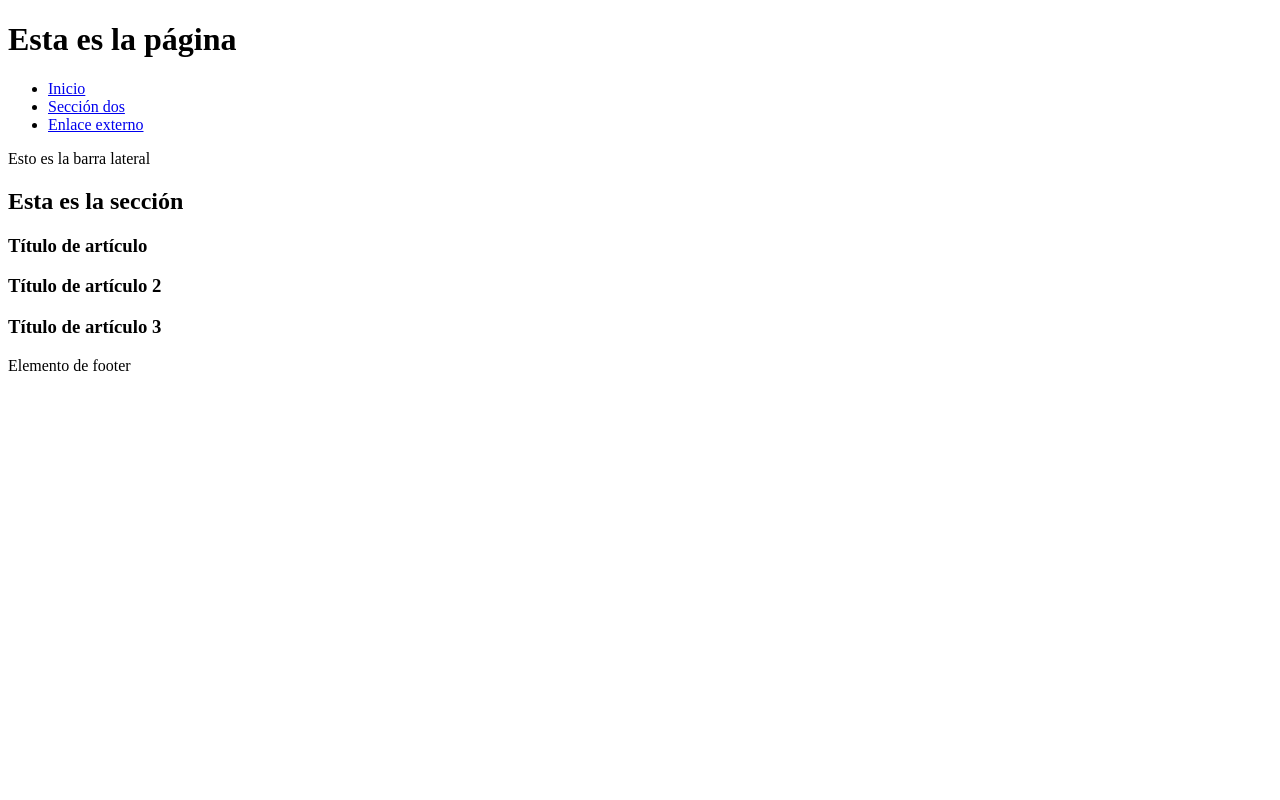
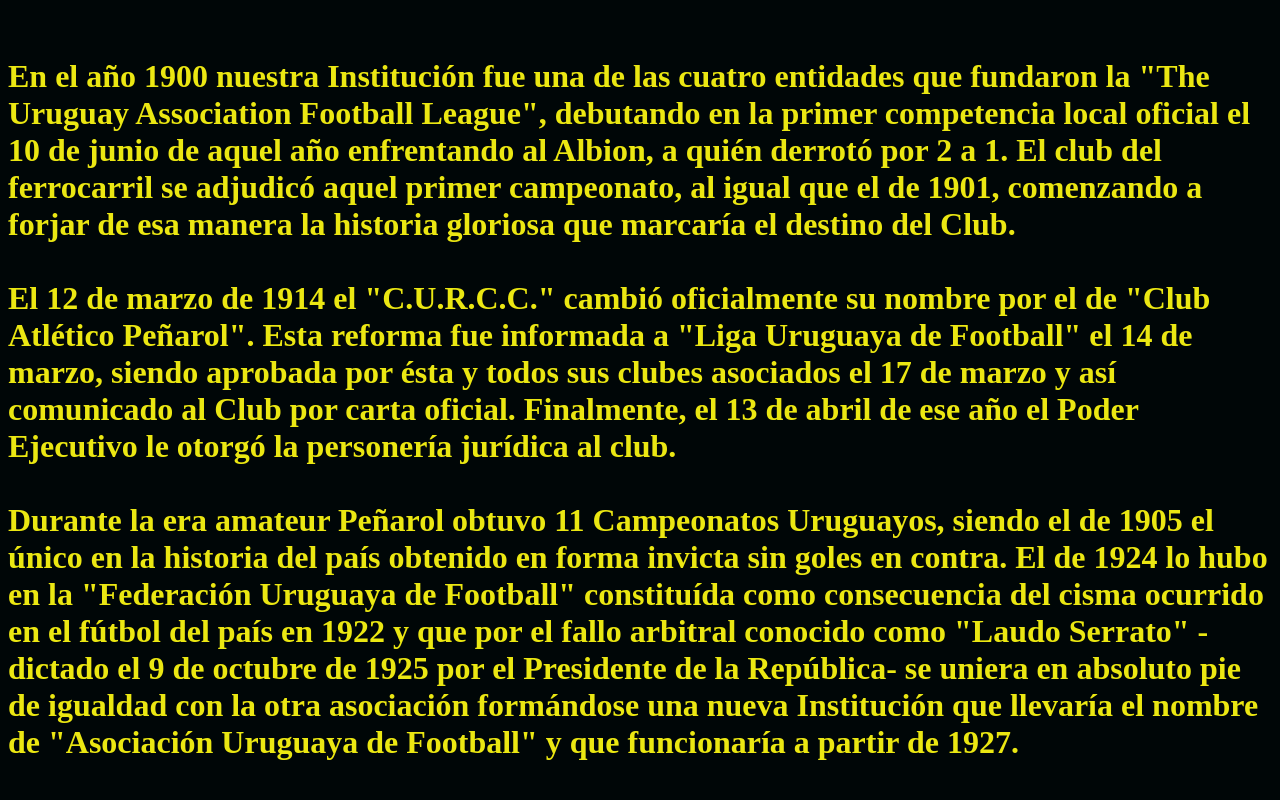
Before and after one commit to MatiasFalero24/tarea01, a plain HTML site: page index.html in a window 1280 px wide. Shown: the top 800 px of the page. Drawn offline with Linux system fonts and the light colour scheme.

Commit message:
primer commit

```diff
--- a/index.html
+++ b/index.html
@@ -4,47 +4,42 @@
         <!-- Metas -->
         <meta charset="utf-8" />
         <!-- Título de la página que se ve en la pestaña. -->
-        <title>Título descriptivo de la página.</title>
+        <title>Campeon del siglo</title>
         <!-- Vinculación con otros archivos css y javascript -->
         <link rel="stylesheet" href="styles/style.css" />
         <script src="scripts/main.js"></script>
     </head>
-    <body>
+    <body style="background-color:rgb(0, 6, 7);">
         <header>
-        <h1>Esta es la página</h1>
+        <h1 style="color:rgb(235, 231, 18)" El Club Atlético Peñarol transita hoy sus 126 años de vida. Desde su creación bajo el nombre de "Central Uruguay Railway Cricket Club", fué conocido como Peñarol, en referencia a la zona de surgimiento de la Institución.<br/>
+            <br/>
+            En el año 1900 nuestra Institución fue una de las cuatro entidades que fundaron la "The Uruguay Association Football League", debutando en la primer competencia local oficial el 10 de junio de aquel año enfrentando al Albion, a quién derrotó por 2 a 1. El club del ferrocarril se adjudicó aquel primer campeonato, al igual que el de 1901, comenzando a forjar de esa manera la historia gloriosa que marcaría el destino del Club.<br/>
+            <br/>
+            El 12 de marzo de 1914 el "C.U.R.C.C." cambió oficialmente su nombre por el de "Club Atlético Peñarol". Esta reforma fue informada a "Liga Uruguaya de Football" el 14 de marzo, siendo aprobada por ésta y todos sus clubes asociados el 17 de marzo y así comunicado al Club por carta oficial. Finalmente, el 13 de abril de ese año el Poder Ejecutivo le otorgó la personería jurídica al club.<br/>
+            <br/>
+            Durante la era amateur Peñarol obtuvo 11 Campeonatos Uruguayos, siendo el de 1905 el único en la historia del país obtenido en forma invicta sin goles en contra. El de 1924 lo hubo en la "Federación Uruguaya de Football" constituída como consecuencia del cisma ocurrido en el fútbol del país en 1922 y que por el fallo arbitral conocido como "Laudo Serrato" -dictado el 9 de octubre de 1925 por el Presidente de la República- se uniera en absoluto pie de igualdad con la otra asociación formándose una nueva Institución que llevaría el nombre de "Asociación Uruguaya de Football" y que funcionaría a partir de 1927.
+            <br/>
+            <br/>
+            siendo en el interregno regido el fútbol organizado en el país por el "Consejo Provisorio", que en 1926 organizó un Campeonato anual con el formato tradicional y entre todos los Clubes que por el aludido Laudo integraban la Primera División, el cual logró Peñarol sobre Wanderers -2º- y Nacional -3º-.</h1>
+            <img src="images/campeon.JPEG">
+
         </header>
         <nav>
             <ul>
                 <li>
-                    <a href="index.html">Inicio</a>
+                    <a style="color:rgb(235, 231, 18)" href="images/campeon2.jpg">Imagen de la bandera</a>
                 </li>
                 <li>
-                    <a href="segunda.html">Sección dos</a>
+                    <a style="color:rgb(235, 231, 18)" href="https://www.google.com.uy/maps/place/Estadio+Campe%C3%B3n+del+Siglo/@-34.7972166,-56.0670559,15z/data=!4m5!3m4!1s0x0:0x28a0d4209c4f352d!8m2!3d-34.7972166!4d-56.067013">ubicacion de nuestro estadio</a>
                 </li>
+                <br/>
+                <br/>
                 <li>
-                    <a href="http://www.google.com">Enlace externo</a>
+            <iframe width="560" height="315" src="https://www.youtube.com/embed/PIp7TCa-78U" frameborder="0" allow="autoplay; encrypted-media" allowfullscreen></iframe>
                 </li>
             </ul>
         </nav>
-        <main>
-            <aside>
-                <p>Esto es la barra lateral</p>
-            </aside>
-            <section>
-                <h2>Esta es la sección</h2>
-                <article>
-                    <h3>Título de artículo</h3>
-                </article>
-                <article>
-                    <h3>Título de artículo 2</h3>
-                </article>
-                <article>
-                    <h3>Título de artículo 3</h3>
-                </article>
-            </section>
-        </main>
-        <footer>
-            <p>Elemento de footer</p>
-        </footer>
+
+
     </body>
 </html>
```
Also changed, not shown: segunda.html (deleted, +0 -53 lines), codigo.txt (added), images/campeon.JPEG (added), images/campeon2.jpg (added), images/logo.jpg (deleted).
